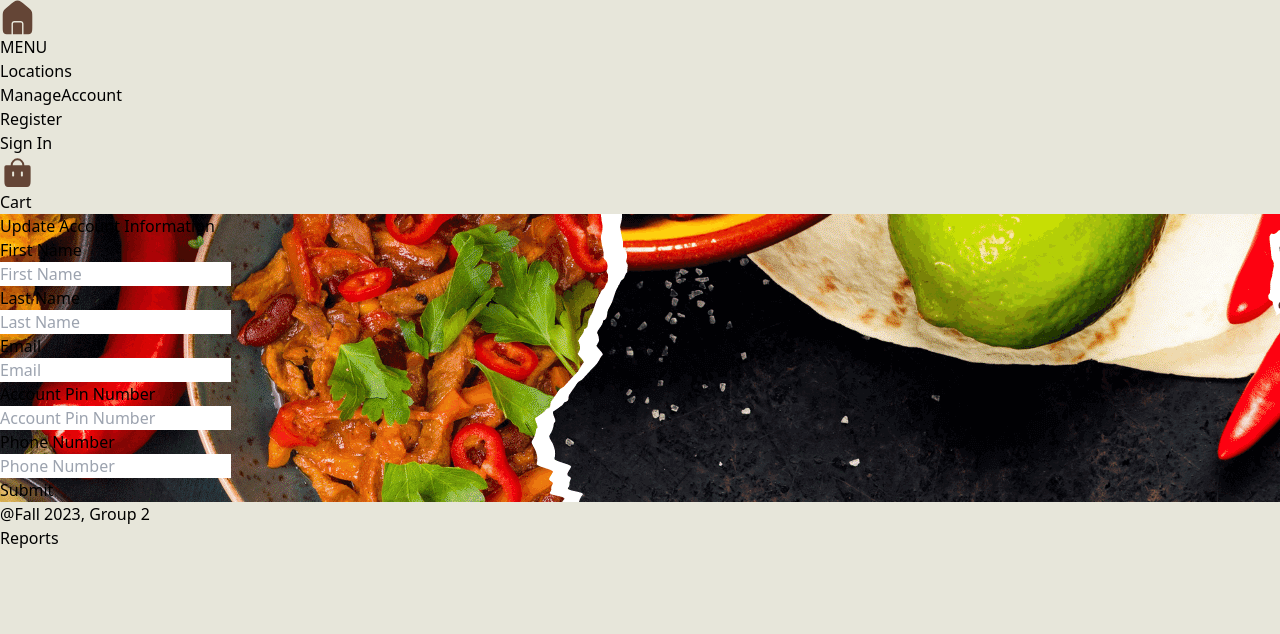
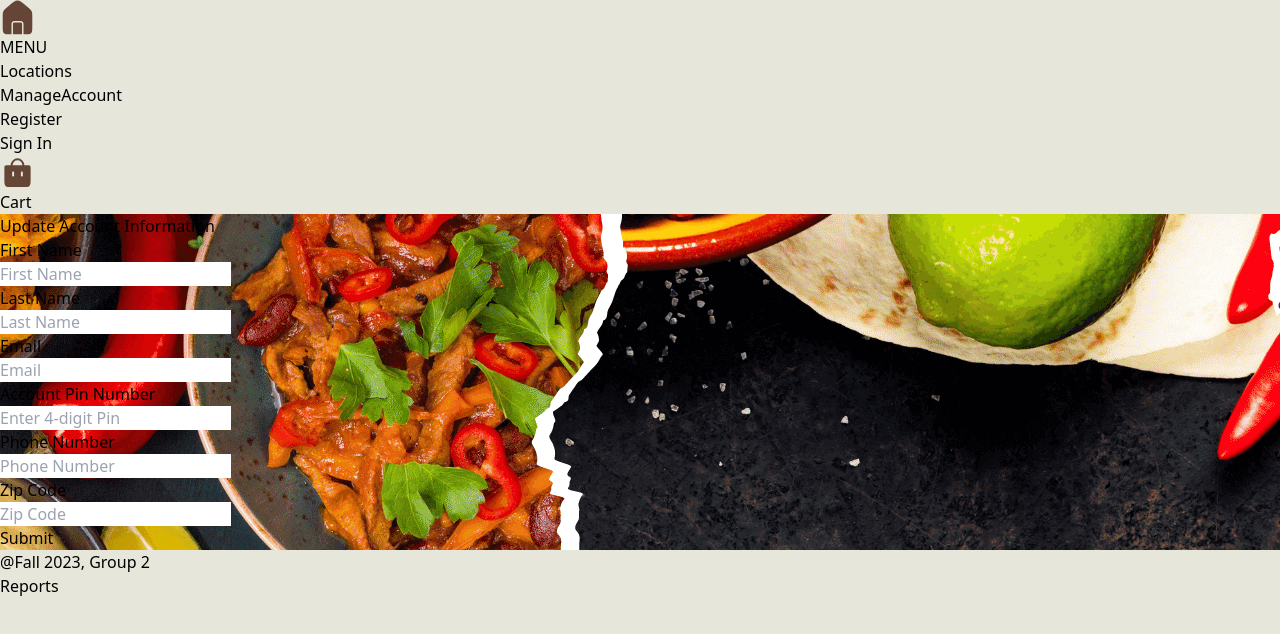
Before and after one commit to ujwal2003/DB-Team02-WebApp, a React (Vite) app in the folder client/: page /UpdateAccountInformation in a window 1280 px wide. Shown: the top 634 px of the page. Built offline with nearby package versions, Linux system fonts and the light colour scheme.

Commit message:
implemented update user info

```diff
--- a/client/src/context/UserContext.jsx
+++ b/client/src/context/UserContext.jsx
@@ -34,7 +34,7 @@ export function UserProvider({children}) {
     };
 
     return (
-        <UserContext.Provider value={{custInfo, custPaymentInfo, setCustPaymentInfo, custSignIn, custSignOut}}>
+        <UserContext.Provider value={{custInfo, custPaymentInfo, setCustInfo, setCustPaymentInfo, custSignIn, custSignOut}}>
             {children}
         </UserContext.Provider>
     );
--- a/client/src/pages/UpdateAccountInformation.jsx
+++ b/client/src/pages/UpdateAccountInformation.jsx
@@ -1,14 +1,20 @@
-import React, { useState } from "react";
+import React, { useContext, useState } from "react";
 import AlternateImage from "../assets/alternate-mexican-food.png";
+import { UserContext } from "../context/UserContext";
+import axios from "axios";
 import { Link } from "react-router-dom";
 
 function UpdateAccountInformation() {
+  const {custInfo, custSignOut} = useContext(UserContext);
+  // console.log(custInfo);
+
   const [formData, setFormData] = useState({
-    firstName: "",
-    lastName: "",
-    email: "",
+    firstName: custInfo.firstName,
+    lastName: custInfo.lastName,
+    email: custInfo.email,
     accountPin: "",
-    phoneNumber: "",
+    phoneNumber: custInfo.phone,
+    zip: custInfo.zip
   });
 
   const [showSuccessMessage, setShowSuccessMessage] = useState(false);
@@ -18,6 +24,7 @@ function UpdateAccountInformation() {
     email: false,
     accountPin: false,
     phoneNumber: false,
+    zip: false,
   });
 
   const handleChange = (e) => {
@@ -28,14 +35,33 @@ function UpdateAccountInformation() {
     });
   };
 
-  const handleSubmit = (e) => {
+  async function updateUserAcctInfo() {
+    try {
+      const res = await axios.post('customers/profile/', {
+        oldEmail: custInfo.email,
+        newEmail: formData.email,
+        pin: formData.accountPin,
+        fname: formData.firstName,
+        lname: formData.lastName,
+        phone: formData.phoneNumber,
+        membership: custInfo.membershipType,
+        zipCode: formData.zip
+      });
+      const data = await res;
+      return data;
+    } catch (error) {
+      console.log(error.response.data);
+    }
+  }
+
+  const handleSubmit = async (e) => {
     e.preventDefault(); // Prevent the form from submitting (to avoid page reload)
 
     // Check for empty fields
     const errors = {};
     let hasError = false;
     for (const key in formData) {
-      if (formData[key].trim() === "") {
+      if (formData[key].toString().trim() === "") {
         errors[key] = true;
         hasError = true;
       }
@@ -44,7 +70,10 @@ function UpdateAccountInformation() {
     if (hasError) {
       setFormErrors(errors);
     } else {
-      // You can add your account creation logic here if needed
+      // update account info
+      let updatedData = await updateUserAcctInfo();
+      custSignOut();
+      // console.log(formData);
 
       // Display the success message
       setShowSuccessMessage(true);
@@ -58,7 +87,7 @@ function UpdateAccountInformation() {
         <div className="bg-white py-14 px-40 bg-opacity-70">
           {showSuccessMessage ? (
             <div className="text-4xl font-semibold text-[#05204A] mb-4">
-              Congratulations! You have updated your account information
+              Information updated, please <Link to="/ManageAccount"><u>sign in again</u></Link>
             </div>
           ) : (
             <>
@@ -120,7 +149,7 @@ function UpdateAccountInformation() {
                   name="accountPin"
                   value={formData.accountPin}
                   onChange={handleChange}
-                  placeholder="Account Pin Number"
+                  placeholder="Enter 4-digit Pin"
                   className={`form-control ${formErrors.accountPin ? "border-red-500" : ""}`}
                 />
                 {formErrors.accountPin && (
@@ -138,6 +167,22 @@ function UpdateAccountInformation() {
                   onChange={handleChange}
                   placeholder="Phone Number"
                   className={`form-control ${formErrors.phoneNumber ? "border-red-500" : ""}`}
+                />
+                {formErrors.phoneNumber && (
+                  <p className="text-red-500 text-sm">Please enter your Phone Number</p>
+                )}
+              </div>
+              <div className="mb-8">
+                <div className="mb-2">
+                  <label className="text-xl text-[#05204A]">Zip Code</label>
+                </div>
+                <input
+                  type="tel"
+                  name="zipCode"
+                  value={formData.zip}
+                  onChange={handleChange}
+                  placeholder="Zip Code"
+                  className={`form-control ${formErrors.zip ? "border-red-500" : ""}`}
                 />
                 {formErrors.phoneNumber && (
                   <p className="text-red-500 text-sm">Please enter your Phone Number</p>
```
